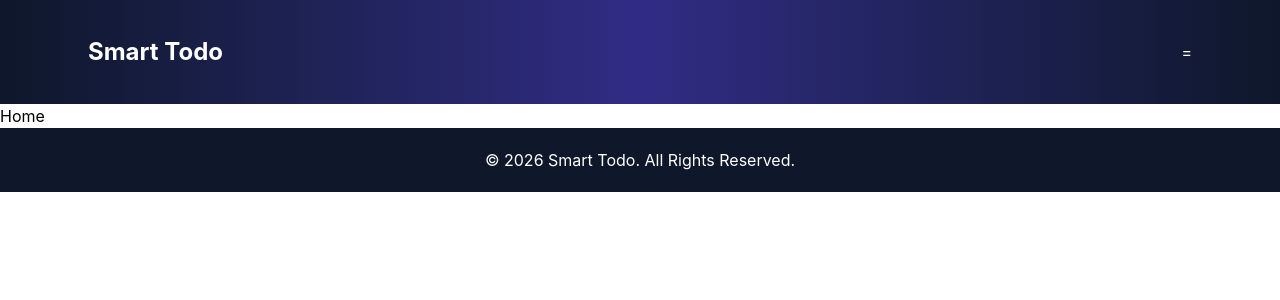
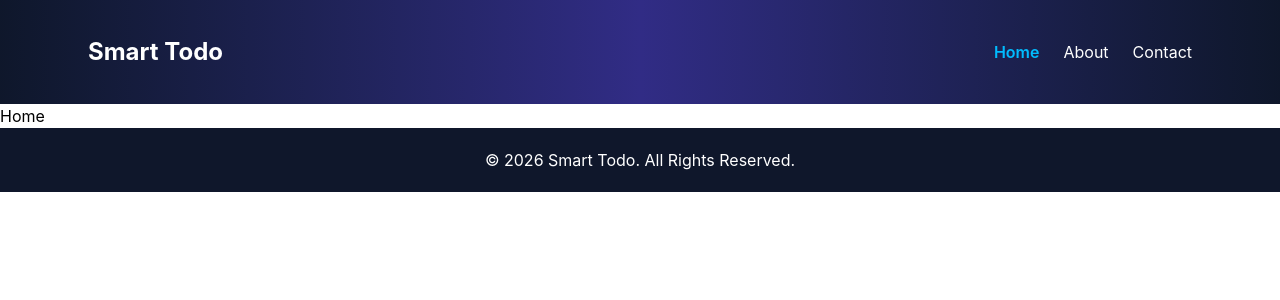
Before and after one commit to aakashtechworks/smart-todo, a React (Vite) app: page / in a window 1280 px wide. Shown: the top 300 px of the page. Built offline with nearby package versions, Linux system fonts and the light colour scheme.

Commit message:
build responsive nabvar with react router and use state

```diff
--- a/src/layout/Header.jsx
+++ b/src/layout/Header.jsx
@@ -13,10 +13,25 @@ const Header = () => {
         <nav className='max-w-6xl mx-auto flex justify-between items-center px-6 py-4'>
             <h1 className='text-2xl font-bold'>Smart Todo</h1>
 
-            <button onClick={toggleMenu}>{isMenuOpen ? "x" : "="}</button>
+            <ul className='hidden lg:flex gap-6 '>
+                <li ><NavLink to="/"  className={({isActive})=> isActive? "text-sky-400 font-semibold" : "text-white hover:text-sky-300 transition-colors"}>
+                    Home
+                    </NavLink>
+                </li>
+                <li ><NavLink to="/about" className={({isActive})=> isActive? "text-sky-400 font-semibold" : "text-white hover:text-sky-300 transition-colors"}>
+                    About
+                    </NavLink>
+                </li>
+                <li ><NavLink to="/contact"  className={({isActive})=> isActive? "text-sky-400 font-semibold" : "text-white hover:text-sky-300 transition-colors"}>
+                    Contact
+                    </NavLink>
+                </li>
+                </ul>
+
+            <button className='lg:hidden' onClick={toggleMenu}>{isMenuOpen ? "x" : "="}</button>
         </nav>
             {isMenuOpen && (
-                <ul className='flex flex-col gap-6 '>
+                <ul className='flex flex-col gap-6 lg:hidden '>
                 <li ><NavLink to="/" onClick={()=>setIsMenuOpen(false)} className={({isActive})=> isActive? "text-sky-400 font-semibold" : "text-white hover:text-sky-300 transition-colors"}>
                     Home
                     </NavLink>
```
